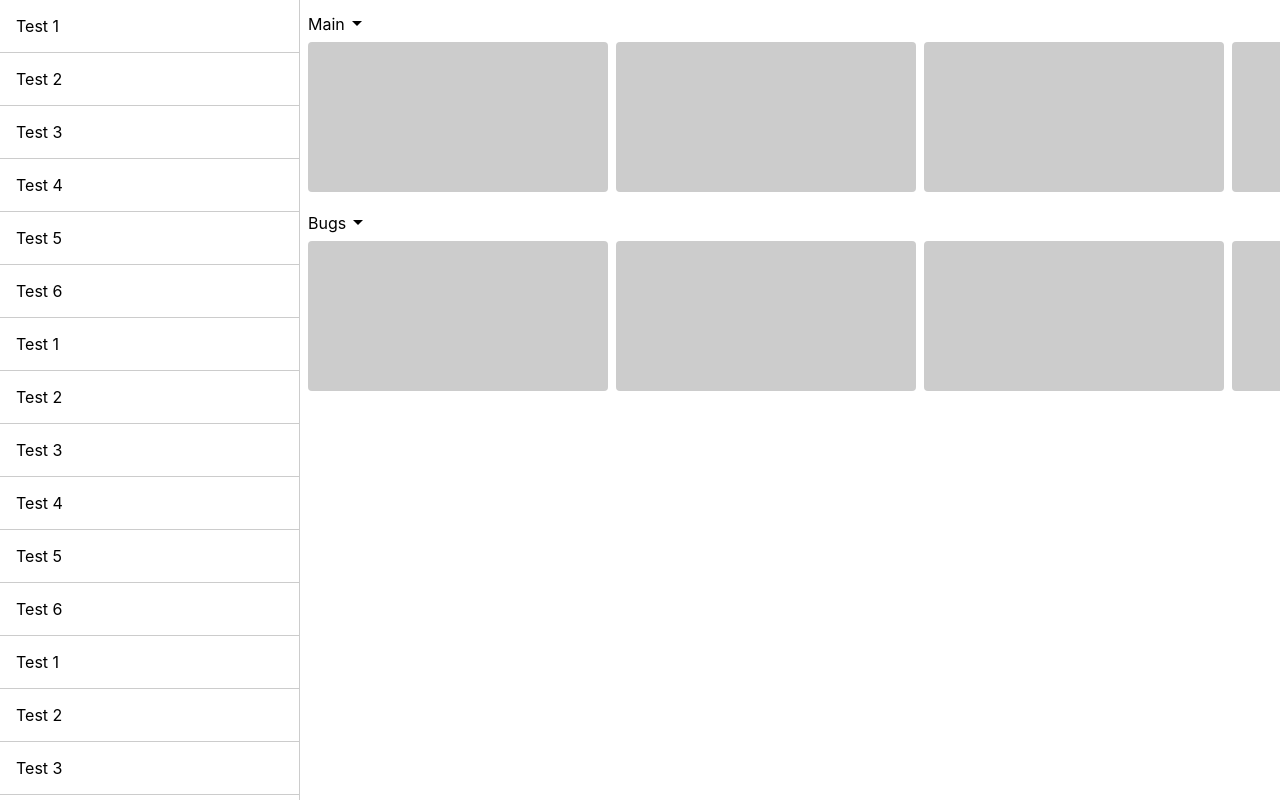
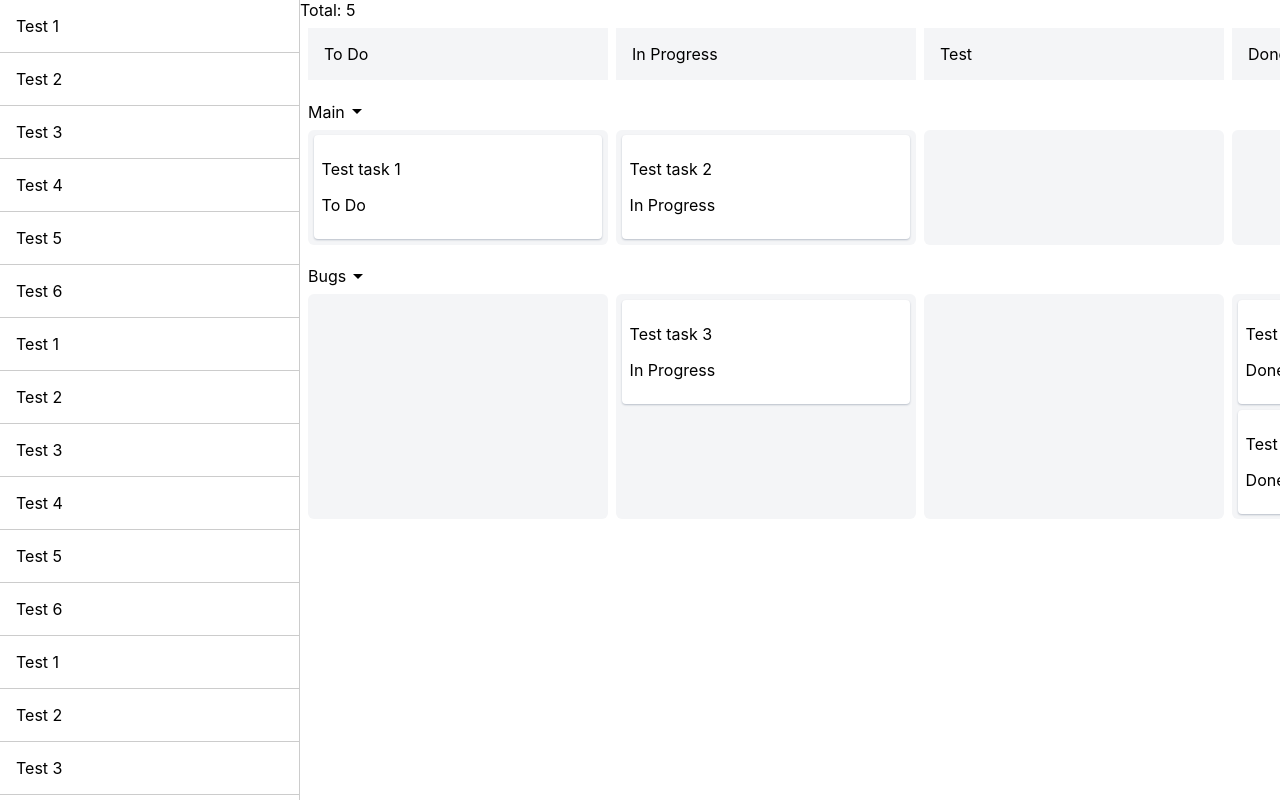
Before and after one commit to alex-faryna/react-task-manager, a React (Create React App) app: page / in a window 1280 px wide. Shown: the top 800 px of the page. Built offline with nearby package versions, Linux system fonts and the light colour scheme; what axios-mock-adapter would draw is missing.

Commit message:
added tasks cards to sprint

```diff
--- a/src/App.tsx
+++ b/src/App.tsx
@@ -172,7 +172,7 @@ function App() {
                     },
                     {
                         id: 4,
-                        status: 2,
+                        status: 3,
                         title: 'Test task 4'
                     },
                     {
--- a/src/index.css
+++ b/src/index.css
@@ -13,7 +13,6 @@ body {
   height: 100%;
   display: flex;
 }
-
 
 * {
   box-sizing: border-box;
@@ -43,6 +42,12 @@ code {
   align-items: center;
 }
 
+.column-stretch {
+  display: flex;
+  flex-direction: column;
+  align-items: stretch;
+}
+
 .pointer {
   cursor: pointer;
 }
@@ -50,3 +55,15 @@ code {
 .no-select {
   user-select: none;
 }
+
+.w-full {
+  width: 100%;
+}
+
+.radius-6 {
+  border-radius: 6px;
+}
+
+.p-1 {
+  padding: 1rem;
+}
--- a/src/pages/sprint-view/sprint-view.css
+++ b/src/pages/sprint-view/sprint-view.css
@@ -30,19 +30,30 @@
     gap: 0.5rem;
 }
 
-.sprint-epic-task {
+.sprint-epic-task-placeholder {
     flex: 100% 1 0;
-    min-width: 150px;
     max-width: 300px;
-    background: #ccc;
-    border-radius: 4px;
-    height: 150px;
+    background: #f4f5f7;
+    padding: 0.35rem;
+    gap: 0.35rem;
 }
 
-.sprint-epic-tasks > .sprint-epic-task:first-child {
+.sprint-status-header .sprint-epic-task-placeholder {
+    padding: 1rem;
+}
+
+.sprint-epic-tasks > .sprint-epic-task-placeholder:first-child {
     margin-left: auto;
 }
 
-.sprint-epic-tasks > .sprint-epic-task:last-child {
+.sprint-epic-tasks > .sprint-epic-task-placeholder:last-child {
     margin-right: auto;
 }
+
+.task-card {
+    border-radius: 4px;
+    max-height: 200px;
+    background: white;
+    padding: 0.5rem;
+    box-shadow: rgba(9, 30, 66, 0.25) 0 1px 2px 0;
+}
--- a/src/pages/sprint-view/sprint-view.tsx
+++ b/src/pages/sprint-view/sprint-view.tsx
@@ -8,10 +8,11 @@ export interface Tag {
     label: string;
 }
 
-export interface TaskInSprint {
+export interface TaskInEpic {
     id: number;
     status: number;
     title: string;
+    // code
     // tags?: Tag[]; // mb not here but in FullTask
     // content
     // priority
@@ -26,7 +27,7 @@ export interface Sprint {
     epics: Epic[];
     tasks: {
         total: number;
-        data?: Record<number, TaskInSprint[]>;
+        data?: Record<number, TaskInEpic[]>;
     }
 }
 
@@ -41,7 +42,17 @@ export interface Epic {
     // description
 }
 
-function SprintRow({ title, statusList }: { title: string, statusList: Status[] }) {
+function SprintStatusHeader({ statusList }: { statusList: Status[] }) {
+    return <div className='sprint-epic-view sprint-status-header'>
+        <div className='sprint-epic-tasks'>
+            { statusList.map(status => <div key={status.id} className='sprint-epic-task-placeholder p-1 column-stretch'>
+                <span>{ status.label }</span>
+            </div>) }
+        </div>
+    </div>
+}
+
+function SprintEpic({ title, statusList, tasks }: { title: string, statusList: Status[], tasks: TaskInEpic[] }) {
     const [expanded, setExpanded] = useState(true);
     const toggle = () => setExpanded(!expanded);
 
@@ -54,8 +65,11 @@ function SprintRow({ title, statusList }: { title: string, statusList: Status[]
         </div>
         <Collapse in={expanded} timeout="auto" unmountOnExit>
             <div className='sprint-epic-tasks'>
-                { statusList.map(status => <div key={status.id} className='sprint-epic-task'>
-
+                { statusList.map(status => <div key={status.id} className='sprint-epic-task-placeholder radius-6 column-stretch'>
+                    { tasks.filter(task => task.status === status.id).map(task => <div key={task.id} className='task-card'>
+                        <p>{ task.title }</p>
+                        <p>{ statusList.find(status => status.id === task.status)?.label || 'No status' }</p>
+                    </div>) }
                 </div>) }
             </div>
         </Collapse>
@@ -63,9 +77,16 @@ function SprintRow({ title, statusList }: { title: string, statusList: Status[]
 }
 
 function SprintView({ sprint, statusList }: { sprint: Sprint, statusList: Status[] }) {
-    return <main className='sprint-view'>
-        { sprint.epics.map(epic => <SprintRow key={epic.id} title={epic.label} statusList={statusList}></SprintRow>) }
-    </main>
+    return <div className='column-stretch w-full'>
+        <span>Total: { sprint.tasks.total || 0 }</span>
+        <main className='sprint-view'>
+            <SprintStatusHeader statusList={statusList}></SprintStatusHeader>
+            { sprint.epics.map(epic => <SprintEpic key={epic.id}
+                                                  title={epic.label}
+                                                  tasks={sprint.tasks.data?.[epic.id] || []}
+                                                  statusList={statusList}></SprintEpic>) }
+        </main>
+    </div>
 }
 
 export default SprintView;
```
